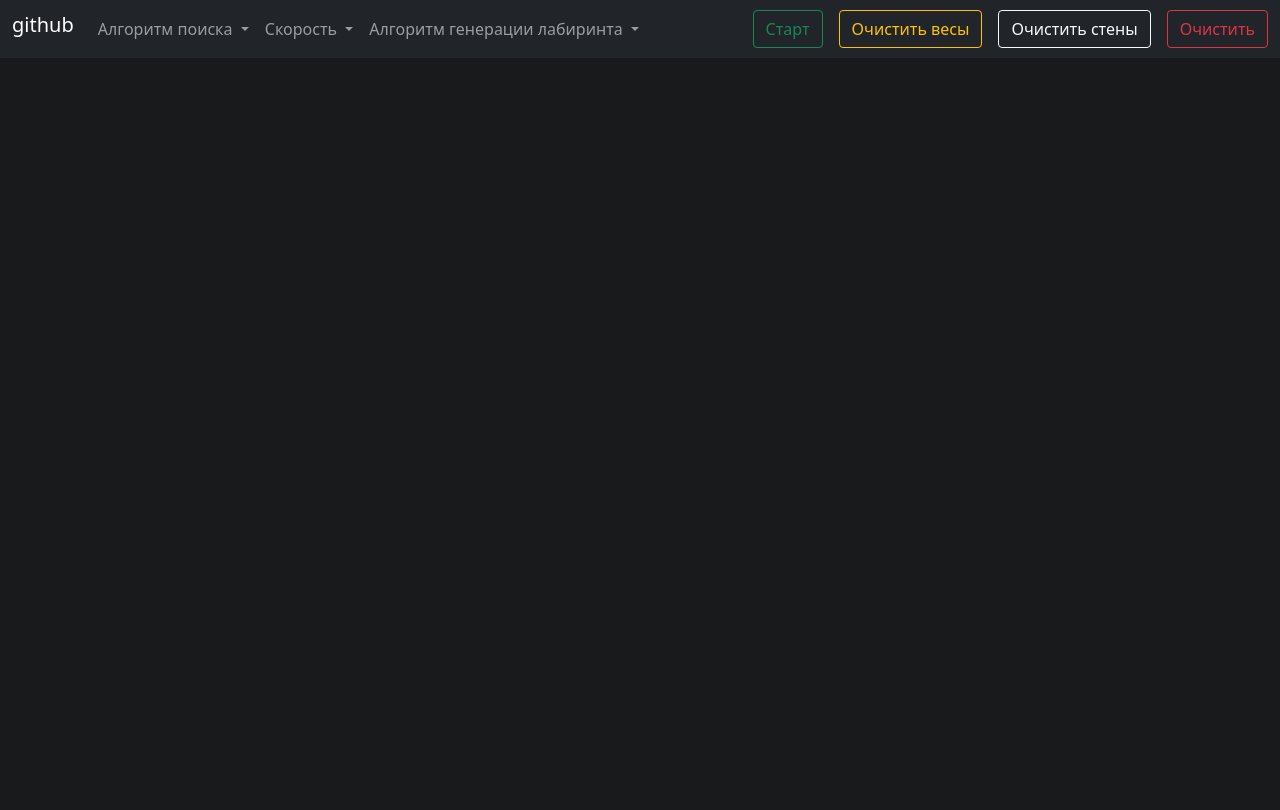
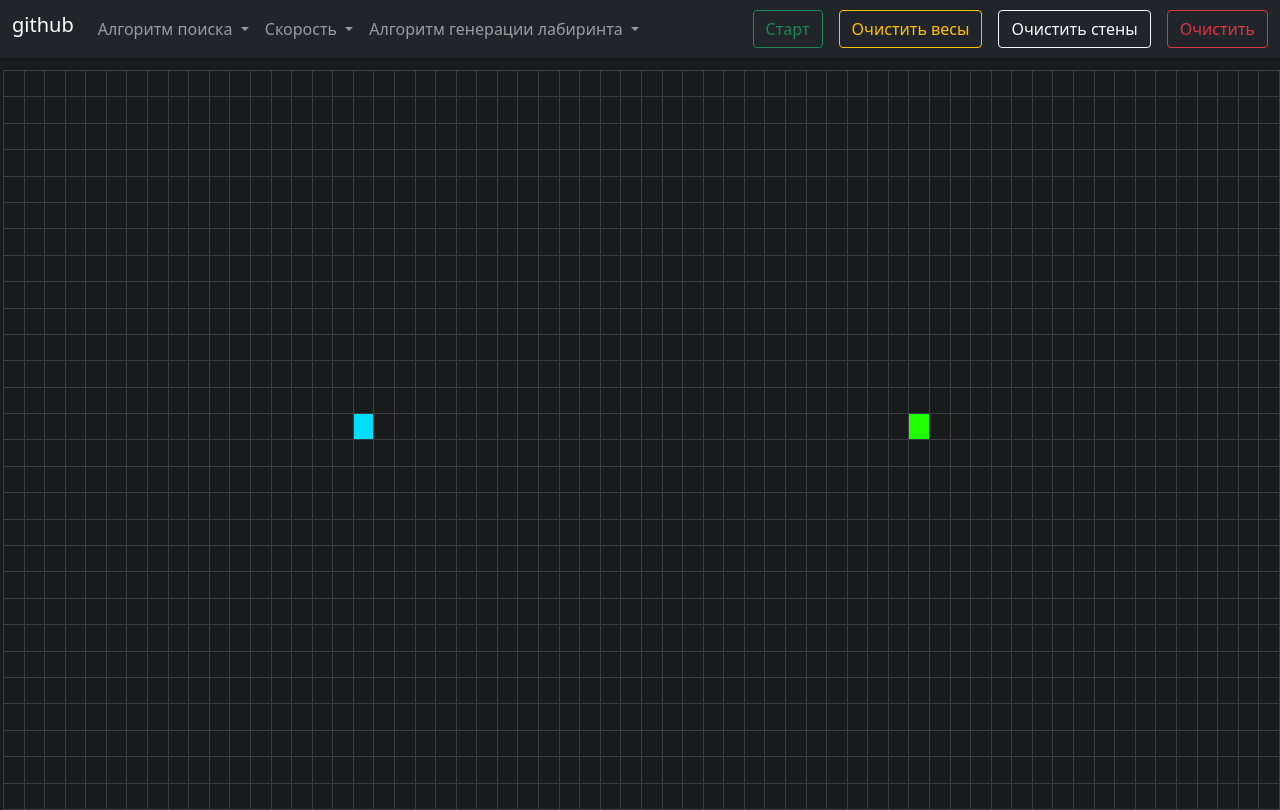
Before and after one commit to kon9/pahfinding-algorithms, a plain HTML site: page index.html in a window 1280 px wide. Drawn offline with nearby package versions, Linux system fonts and the light colour scheme.

Commit message:
index.html fix script folder

```diff
--- a/index.html
+++ b/index.html
@@ -76,7 +76,7 @@
     <script src="https://cdn.jsdelivr.net/npm/bootstrap@5.1.3/dist/js/bootstrap.bundle.min.js"
         integrity="sha384-ka7Sk0Gln4gmtz2MlQnikT1wXgYsOg+OMhuP+IlRH9sENBO0LRn5q+8nbTov4+1p"
         crossorigin="anonymous"></script>
-    <script  src="./dist/bundle.js"></script>
+    <script  src="./bundle.js"></script>
 
 
 
```
